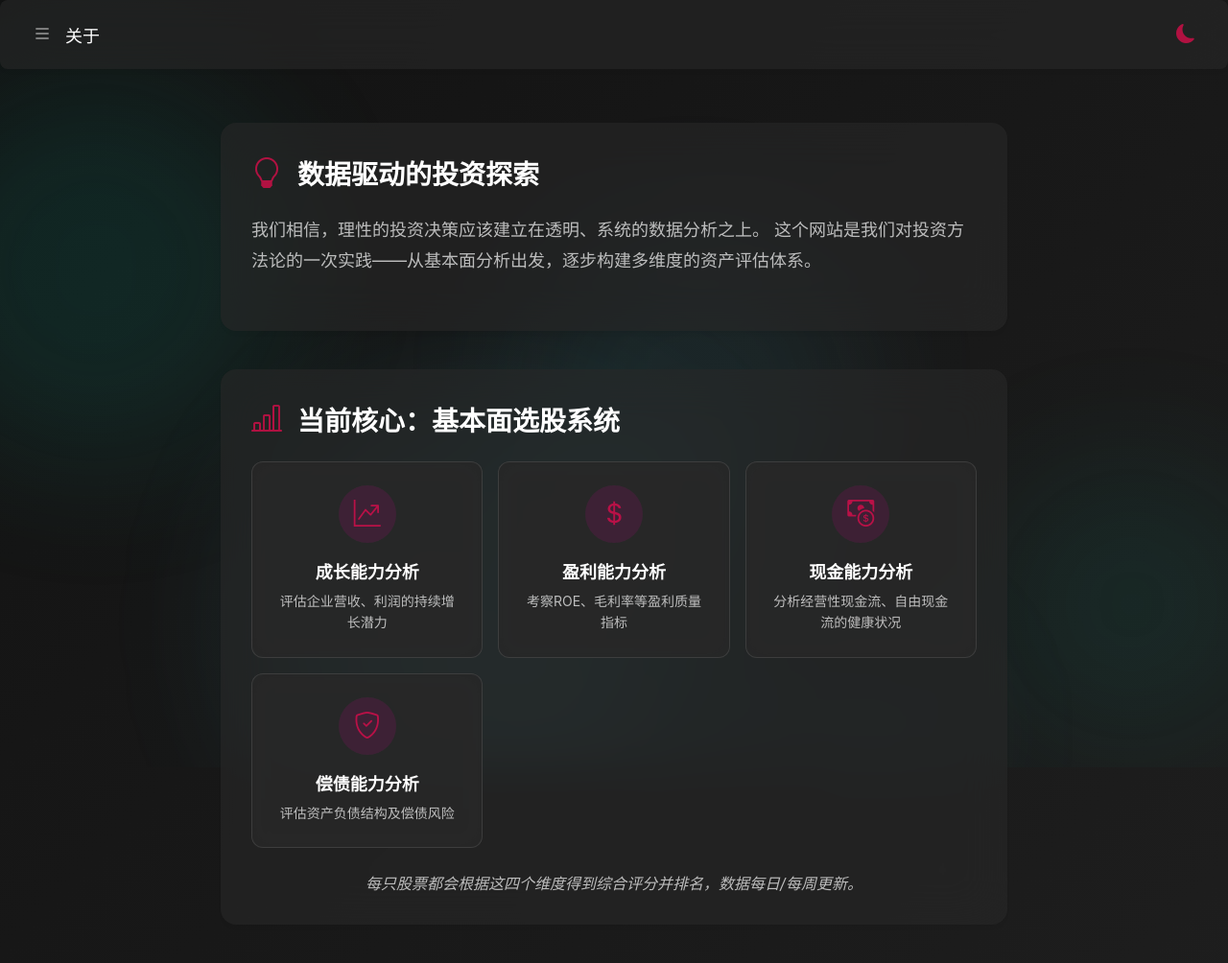
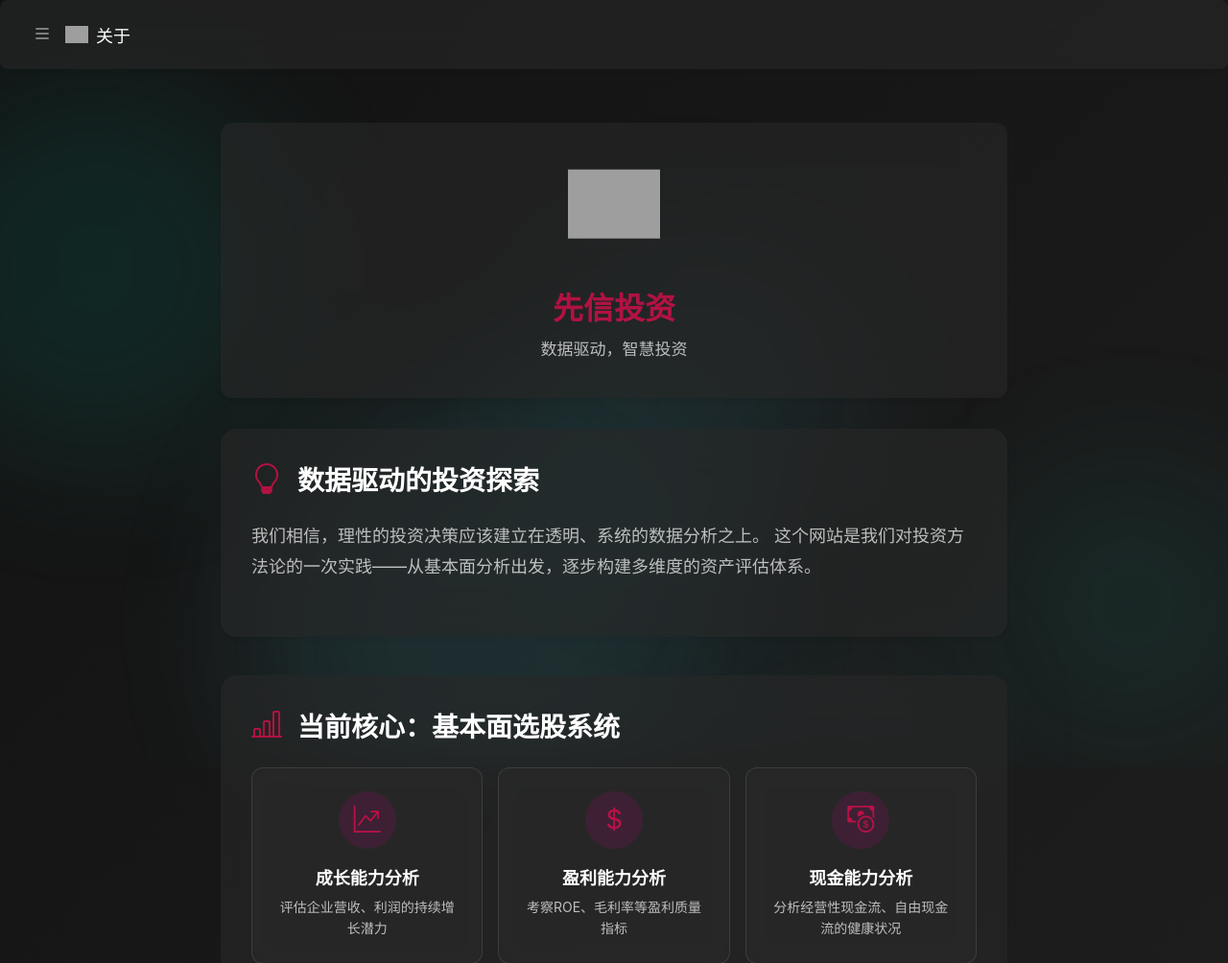
Before and after one commit to zhangtron/stock_dashboard, a FastAPI app: page /about in a window 1280 px wide. Shown: the top 1004 px of the page at 96% size. Run offline with FastAPI, Linux system fonts and the light colour scheme; data that the repository does not hold is empty; grey boxes are pictures that could not be loaded.

Commit message:
feat: 优化搜索交互并添加品牌logo展示
- 移除搜索框点击建议时跳转同花顺的逻辑，改为仅筛选
- 新增点击表格中股票代码跳转同花顺F10页面功能
- 在侧边栏、header和关于页添加品牌logo图标
- 在关于页新增大尺寸logo主体区域，作为页面视觉焦点
- 添加页面主体logo的浮动动画和玻璃态样式
- 优化移动端和桌面端logo尺寸适配
- 更新AGENTS.md文档

```diff
--- a/app/static/css/about.css
+++ b/app/static/css/about.css
@@ -6,6 +6,69 @@
     margin: 0 auto;
     padding: var(--spacing-2xl);
     animation: fadeIn 0.5s ease-out;
+}
+
+/* 页面主体 Logo 区域 */
+.page-hero-section {
+    display: flex;
+    flex-direction: column;
+    align-items: center;
+    justify-content: center;
+    text-align: center;
+    padding: var(--spacing-2xl) var(--spacing-lg);
+    margin-bottom: var(--spacing-xl);
+    background: var(--glass-bg);
+    backdrop-filter: blur(var(--glass-blur));
+    -webkit-backdrop-filter: blur(var(--glass-blur));
+    border-radius: var(--radius-lg);
+    box-shadow: var(--shadow-md);
+    animation: heroFadeIn 0.6s ease-out;
+}
+
+@keyframes heroFadeIn {
+    from {
+        opacity: 0;
+        transform: translateY(30px);
+    }
+    to {
+        opacity: 1;
+        transform: translateY(0);
+    }
+}
+
+.hero-logo-container {
+    margin-bottom: var(--spacing-xl);
+    animation: logoFloat 3s ease-in-out infinite;
+}
+
+@keyframes logoFloat {
+    0%, 100% {
+        transform: translateY(0);
+    }
+    50% {
+        transform: translateY(-10px);
+    }
+}
+
+.page-hero-logo {
+    width: 96px;
+    height: 96px;
+    object-fit: contain;
+    filter: drop-shadow(0 6px 12px rgba(var(--primary-rgb), 0.25));
+}
+
+.hero-title {
+    font-size: 32px;
+    font-weight: 800;
+    color: var(--primary-color);
+    margin: 0 0 var(--spacing-sm) 0;
+}
+
+.hero-subtitle {
+    font-size: 17px;
+    color: var(--text-secondary);
+    margin: 0;
+    font-weight: 400;
 }
 
 @keyframes fadeIn {
@@ -433,6 +496,23 @@
 
 /* 响应式设计 */
 @media (max-width: 768px) {
+    .page-hero-section {
+        padding: var(--spacing-xl) var(--spacing-lg);
+    }
+
+    .page-hero-logo {
+        width: 72px;
+        height: 72px;
+    }
+
+    .hero-title {
+        font-size: 26px;
+    }
+
+    .hero-subtitle {
+        font-size: 15px;
+    }
+
     .about-page {
         padding: var(--spacing-lg);
     }
--- a/app/static/css/layout.css
+++ b/app/static/css/layout.css
@@ -44,6 +44,14 @@
 
 .logo-text {
   white-space: nowrap;
+}
+
+/* 品牌 Logo - 小尺寸（用于 Header 和侧边栏） */
+.brand-logo {
+  width: 24px;
+  height: 24px;
+  object-fit: contain;
+  flex-shrink: 0;
 }
 
 /* 导航项 */
--- a/app/static/js/components.js
+++ b/app/static/js/components.js
@@ -92,7 +92,7 @@ class Components {
 
     tbody.innerHTML = data.map(item => `
       <tr>
-        <td><strong>${item.stock_code || '-'}</strong></td>
+        <td><a href="#" class="stock-code-link" data-stock-code="${item.stock_code || ''}"><strong>${item.stock_code || '-'}</strong></a></td>
         <td>${item.stock_name || '-'}</td>
         <td class="${this.getScoreClass(item.overall_score)}">${item.overall_score || '-'}</td>
         <td>${item.growth_score || '-'}</td>
--- a/app/static/js/events.js
+++ b/app/static/js/events.js
@@ -354,14 +354,19 @@ class Events {
         const stockCode = suggestionItem.dataset.code;
         const stockName = suggestionItem.dataset.name;
 
-        Components.openThsF10(stockCode);
-
         searchInput.value = stockCode;
         if (searchClear) {
           searchClear.style.display = 'flex';
         }
         Components.hideSearchSuggestions();
         this.applySearchFilter(stockCode);
+      }
+
+      const stockCodeLink = e.target.closest('.stock-code-link');
+      if (stockCodeLink) {
+        e.preventDefault();
+        const code = stockCodeLink.dataset.stockCode;
+        Components.openThsF10(code);
       }
     });
   }
--- a/app/static/templates/about.html
+++ b/app/static/templates/about.html
@@ -13,6 +13,7 @@
         <span></span>
     </div>
     <div class="header-title">
+        <img src="/static/favicon/favicon.svg" class="brand-logo" alt="先信投资 Logo">
         <h1>先信投资</h1>
     </div>
     <div class="header-actions">
@@ -28,18 +29,21 @@
         <i class="bi bi-list"></i>
     </button>
     <div class="header-title">
+        <img src="/static/favicon/favicon.svg" class="brand-logo" alt="先信投资 Logo">
         <h1>关于</h1>
-    </div>
-    <div class="header-actions">
-        <div class="theme-toggle-container">
-            <button id="theme-toggle-desktop" class="theme-toggle-desktop">
-                <i class="bi bi-palette"></i>
-            </button>
-        </div>
     </div>
 </header>
 
 <div class="about-page">
+    <!-- 页面主体 Logo 区域 -->
+    <section class="page-hero-section">
+        <div class="hero-logo-container">
+            <img src="/static/favicon/favicon.svg" class="page-hero-logo" alt="先信投资 Logo">
+        </div>
+        <h1 class="hero-title">先信投资</h1>
+        <p class="hero-subtitle">数据驱动，智慧投资</p>
+    </section>
+
     <!-- 第一部分：网站愿景 -->
     <section class="about-section glass">
         <div class="section-header">
@@ -158,7 +162,7 @@
     <section class="about-section glass">
         <div class="section-header">
             <i class="bi bi-envelope-paper section-icon-large"></i>
-            <h2>💌 联系我们</h2>
+            <h2>联系我们</h2>
         </div>
         <p class="section-intro">我们非常重视您的反馈！如果您：</p>
         <ul class="contact-reasons">
@@ -192,7 +196,7 @@
     <section class="about-section glass">
         <div class="section-header">
             <i class="bi bi-clock-history section-icon-large"></i>
-            <h2>📝 更新日志</h2>
+            <h2>更新日志</h2>
         </div>
         <div class="changelog">
             <div class="log-item">
@@ -200,9 +204,9 @@
                     <i class="bi bi-check-circle-fill"></i>
                 </div>
                 <div class="log-content">
-                    <h3>2025.01.10 - 版本 2.0</h3>
+                    <h3>2026.01.10 - 版本 2.0</h3>
                     <ul>
-                        <li>✅ 新增暗黑主题支持</li>
+                        <li>✅ 新增多主题支持</li>
                         <li>✅ 优化界面响应式设计</li>
                         <li>✅ 添加关于页面</li>
                     </ul>
@@ -213,7 +217,7 @@
                     <i class="bi bi-check-circle-fill"></i>
                 </div>
                 <div class="log-content">
-                    <h3>2024.03.15 - 版本 1.0</h3>
+                    <h3>2026.01.08 - 版本 1.0</h3>
                     <ul>
                         <li>✅ 基本面选股系统正式上线</li>
                         <li>✅ 四大能力维度评分与排名</li>
@@ -226,7 +230,7 @@
 
     <!-- 页脚 -->
     <footer class="page-footer glass">
-        <p class="footer-copyright">© 2025 先信投资 | 数据驱动，智慧投资</p>
+        <p class="footer-copyright">© 2026 先信投资 | 数据驱动，智慧投资</p>
         <div class="footer-links">
             <a href="/">首页</a>
             <span class="footer-separator">|</span>
--- a/app/static/templates/base.html
+++ b/app/static/templates/base.html
@@ -34,6 +34,7 @@
         <!-- 侧边栏 -->
         <aside class="sidebar" id="sidebar">
             <div class="logo">
+                <img src="/static/favicon/favicon.svg" class="brand-logo" alt="先信投资 Logo">
                 <span class="logo-text">先信投资</span>
             </div>
             <nav class="nav-items">
--- a/app/static/templates/screening.html
+++ b/app/static/templates/screening.html
@@ -9,6 +9,7 @@
         <span></span>
     </div>
     <div class="header-title">
+        <img src="/static/favicon/favicon.svg" class="brand-logo" alt="先信投资 Logo">
         <h1>先信投资</h1>
     </div>
     <div class="header-actions">
@@ -24,6 +25,7 @@
         <i class="bi bi-list"></i>
     </button>
     <div class="header-title">
+        <img src="/static/favicon/favicon.svg" class="brand-logo" alt="先信投资 Logo">
         <h1>基本面选股数据看板</h1>
     </div>
     <div class="header-search">
```
Also changed, not shown: AGENTS.md (added, +33 -0 lines).
